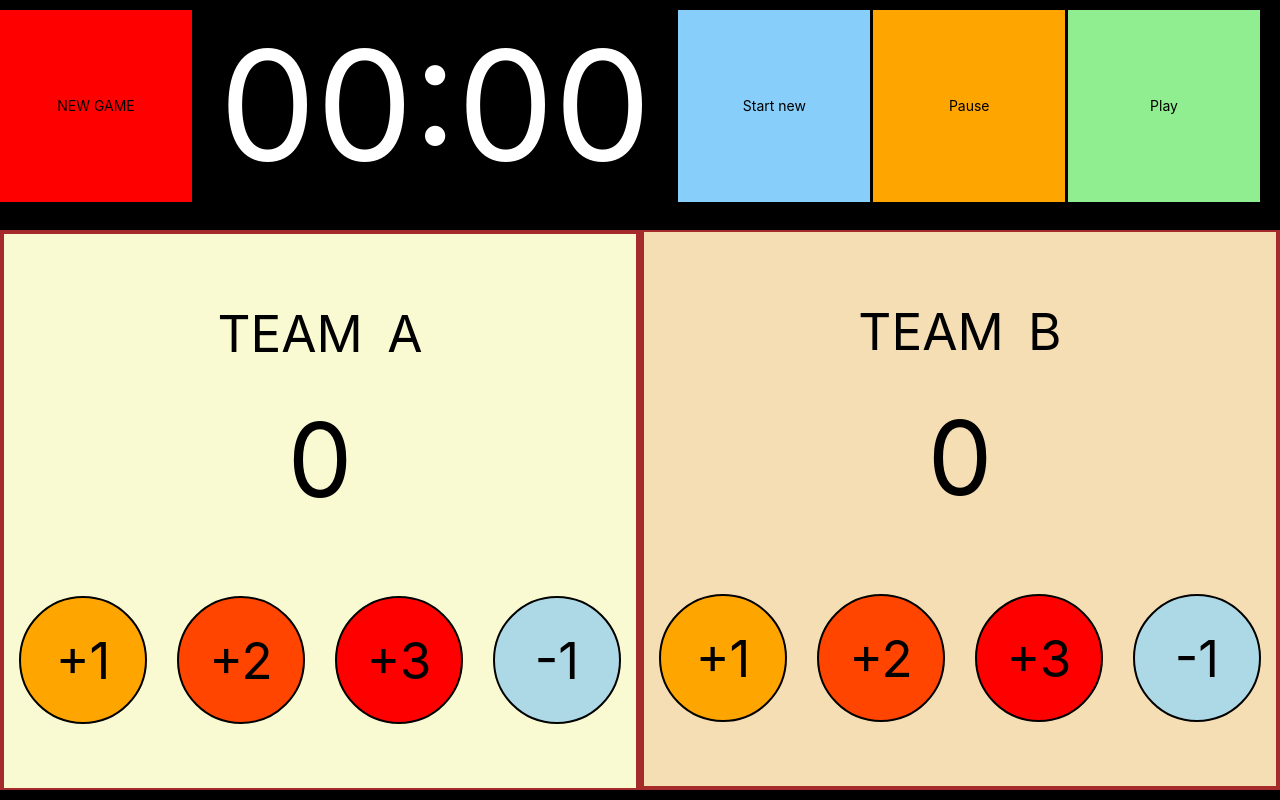
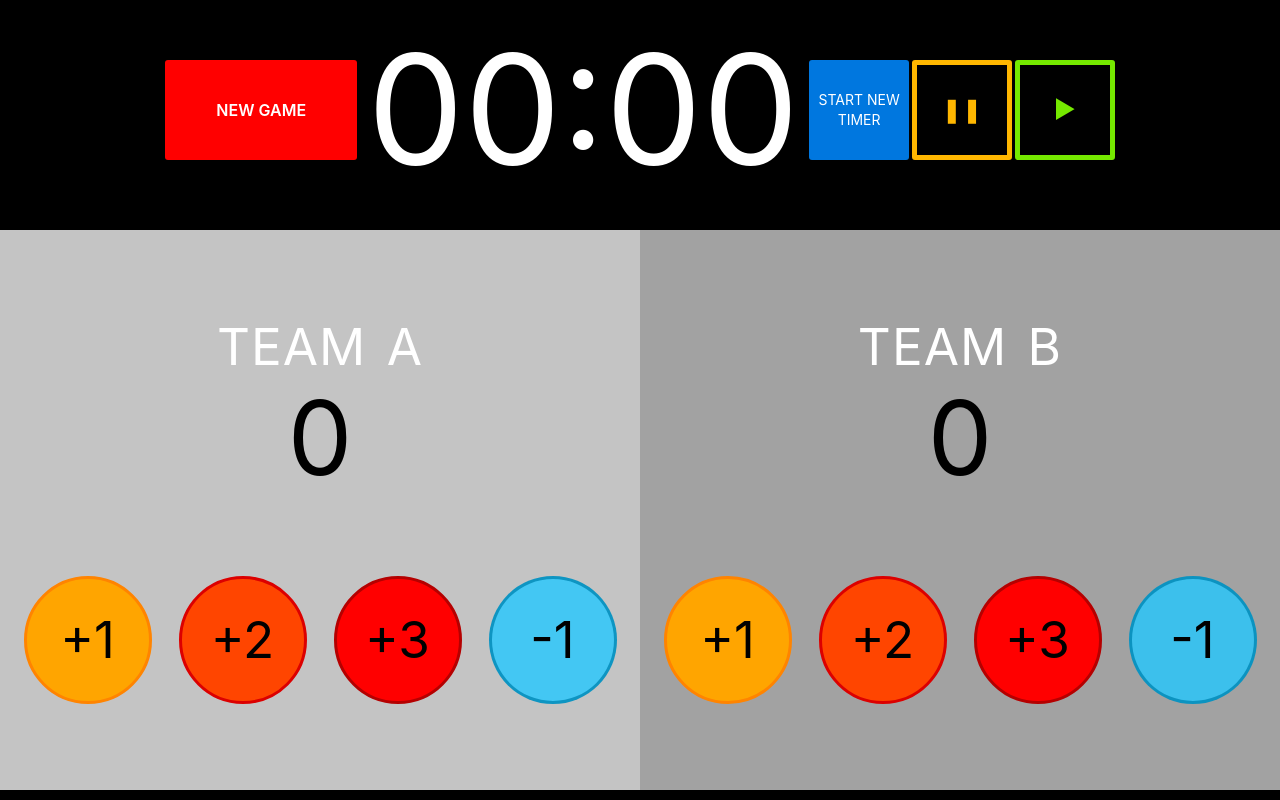
Before and after one commit to k-son/basket, a plain HTML site: page index.html in a window 1280 px wide. Drawn offline with nearby package versions, Linux system fonts and the light colour scheme.

Commit message:
Develop styles

```diff
--- a/index.html
+++ b/index.html
@@ -11,6 +11,7 @@
 
   <title>Basket</title>
 
+  <link href="https://fonts.googleapis.com/css?family=Public+Sans:400,600&display=swap" rel="stylesheet">
   <link rel="stylesheet" href="css/main.min.css">
 </head>
 <body>
@@ -19,9 +20,9 @@
       <button class="new-game">NEW GAME</button>
       <div class="timer well"></div>
       <div class="timer-buttons">
-        <button class="btn btn--startnew" onClick="$('.timer').countimer('start');">Start new</button>
-        <button class="btn btn--pause" onClick="$('.timer').countimer('stop');">Pause</button>
-        <button class="btn btn--play" onClick="$('.timer').countimer('resume');">Play</button>
+        <button class="btn btn--startnew" onClick="$('.timer').countimer('start');">Start new timer</button>
+        <button class="btn btn--pause" onClick="$('.timer').countimer('stop');"><span>&#10074;&#10074;</span></button>
+        <button class="btn btn--play" onClick="$('.timer').countimer('resume');">&#9658;</button>
       </div>
     </div>
 
--- a/scss/partials/base.scss
+++ b/scss/partials/base.scss
@@ -16,6 +16,7 @@
 
 html {
   font-size: 62.5%;
+  font-family: 'Public Sans', sans-serif;
   line-height: 1.4;
   scroll-behavior: smooth;
 }
--- a/scss/partials/layout.scss
+++ b/scss/partials/layout.scss
@@ -6,7 +6,6 @@
   justify-content: space-evenly;
   background-color: black;
 
-
   @media (orientation: landscape) {
    justify-content: space-around;
   }
@@ -14,7 +13,11 @@
 
 .time {
   display: flex;
+  align-items: center;
   height: 10vh;
+  margin: 0 auto;
+  background-color: black;
+  overflow: hidden;
 
   @media (orientation: landscape) {
    height: 25vh;
@@ -22,17 +25,23 @@
 }
 
 .new-game {
-  font-size: 1.4rem;
+  font-size: 1.6rem;
+  font-weight: 600;
   width: 15vw;
   height: 15vw;
+  max-height: 10rem;
+  color: white;
   background-color: red;
+  border-radius: 3px;
+  padding: .5rem;
   text-align: center;
 }
 
 .timer {
   font-size: 12vw;
-  width: 38vw;
+  max-width: 38vw;
   height: 15vw;
+  padding: 0 1rem;
   display: flex;
   justify-content: center;
   align-items: center;
@@ -41,24 +50,35 @@
 
 .btn {
   width: 15vw;
+  max-width: 10rem;
   height: 15vw;
+  max-height: 10rem;
   font-size: 1.4rem;
   text-align: center;
+  border-radius: 3px;
 
   &--startnew {
-    background-color: lightskyblue;
+    color: white;
+    background-color: #0077df;
+    text-transform: uppercase;
+    padding: .5rem;
   }
   &--pause {
-    background-color: orange;
+    color: #ffb700;
+    border: 5px solid #ffb700;
+    font-size: 2.4rem;
   }
   &--play {
-    background-color: lightgreen;
+    color: #80ff00e9;
+    border: 5px solid #80ff00e9;
+    font-size: 2.4rem;
   }
 }
 
 .scores {
   display: flex;
   flex-direction: column;
+  overflow: hidden;
 
   @media (orientation: landscape) {
     flex-direction: row;
@@ -68,10 +88,10 @@
 .team {
   width: 100%;
   height: 40vh;
+  padding: 1rem;
   display: flex;
   flex-direction: column;
   justify-content: space-evenly;
-  border: 4px solid brown;
 
   @media (orientation: landscape) {
     width: 50%;
@@ -80,25 +100,26 @@
 }
 
 .team-a {
-  background-color: lightgoldenrodyellow;
-  border-bottom: 2px solid brown;
+  background-color: #c4c4c4;
 }
 .team-b {
-  background-color: wheat;
-  border-top: 2px solid brown;
+  background-color: #a2a2a2;
 }
 
 .score-box {
   display: flex;
   flex-direction: column;
   align-items: center;
+  justify-content: space-around;
 }
 
 .caption {
-  font-size: 7vw;
+  font-size: 5vw;
+  line-height: 1.2;
   text-transform: uppercase;
-  word-spacing: 1rem;
-  margin-bottom: 2rem;
+  letter-spacing: 1px;
+  word-spacing: .5rem;
+  color: rgb(255, 255, 255);
 
   @media (orientation: landscape) {
     font-size: 4vw;
@@ -107,6 +128,7 @@
 
 .score-count {
   font-size: 14vw;
+  line-height: 1.2;
 
   @media (orientation: landscape) {
    font-size: 8vw;
@@ -122,7 +144,7 @@
   width: 16vw;
   height: 16vw;
   border-radius: 50%;
-  border: 2px solid black;
+  border: 3px solid black;
   text-align: center;
   font-size: 6vw;
 
@@ -135,13 +157,17 @@
 
 .plus1 {
   background-color: orange;
+  border-color: #ff8400;
 }
 .plus2 {
   background-color: orangered;
+  border-color: #dc0000;
 }
 .plus3 {
   background-color: red;
+  border-color: #b50000;
 }
 .minus1 {
-  background-color: lightblue;
+  background-color: #22c8ffcb;
+  border-color: #0188b5cb;
 }
```
Also changed, not shown: css/main.css, css/main.min.css, 1 other file.
